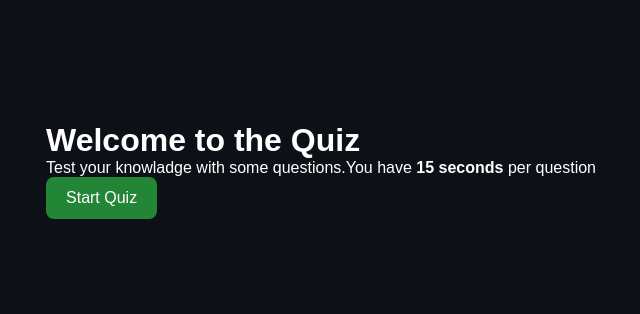
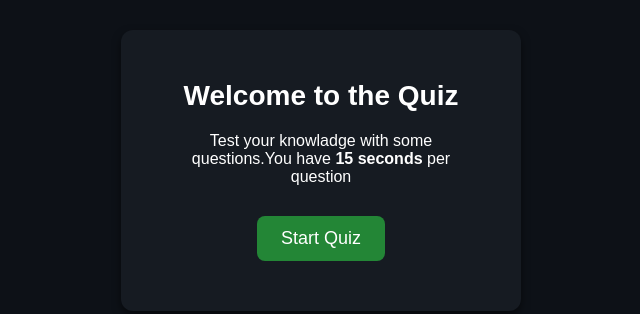
Before and after one commit to MalshiUdesika/QuizApp, a plain HTML site: page index.html in a window 1280 px wide. Shown: the part 230-544 px from the top of the page, without its empty margins (319-959 px from the left). Drawn offline with Linux system fonts and the light colour scheme.

Commit message:
styele welcomeScreen

```diff
--- a/style.css
+++ b/style.css
@@ -104,3 +104,37 @@ button:hover {
 .wrong{
     color: #e74c3c;
 }
+
+.welcome-screen {
+    text-align: center;
+    background: #161b22;
+    padding: 50px;
+    border-radius: 12px;
+    width: 400px;
+    margin: 0 auto;
+    box-shadow: 0 4px 8px rgba(0,0,0,0.5);
+}
+
+.welcome-screen h1{
+    font-size: 28px;
+    margin-bottom: 20px;
+}
+
+.welcome-screen p{
+    font-size: 16px;
+    margin-bottom: 30px;
+}
+
+#welcome-screen button{
+    background: #238636;
+    color: white;
+    border: none;
+    padding: 12px 24px;
+    border-radius: 8px;
+    cursor: pointer;
+    font-size: 18px;
+}
+
+#welcome-screen button:hover {
+    background: #2ea043;
+}
```
